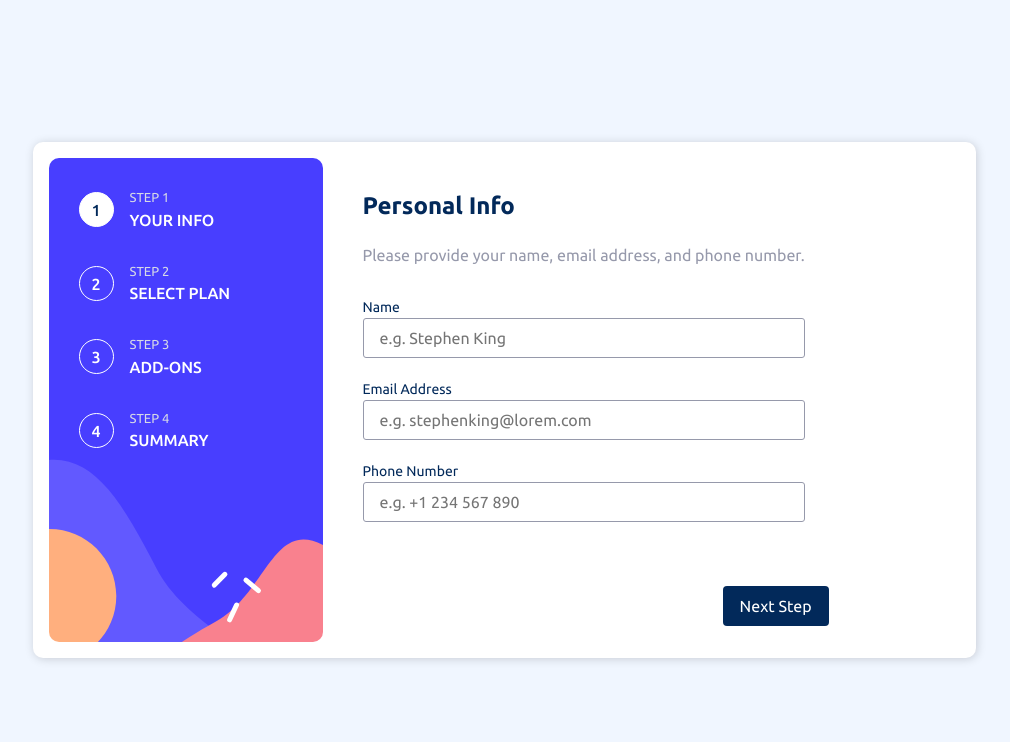
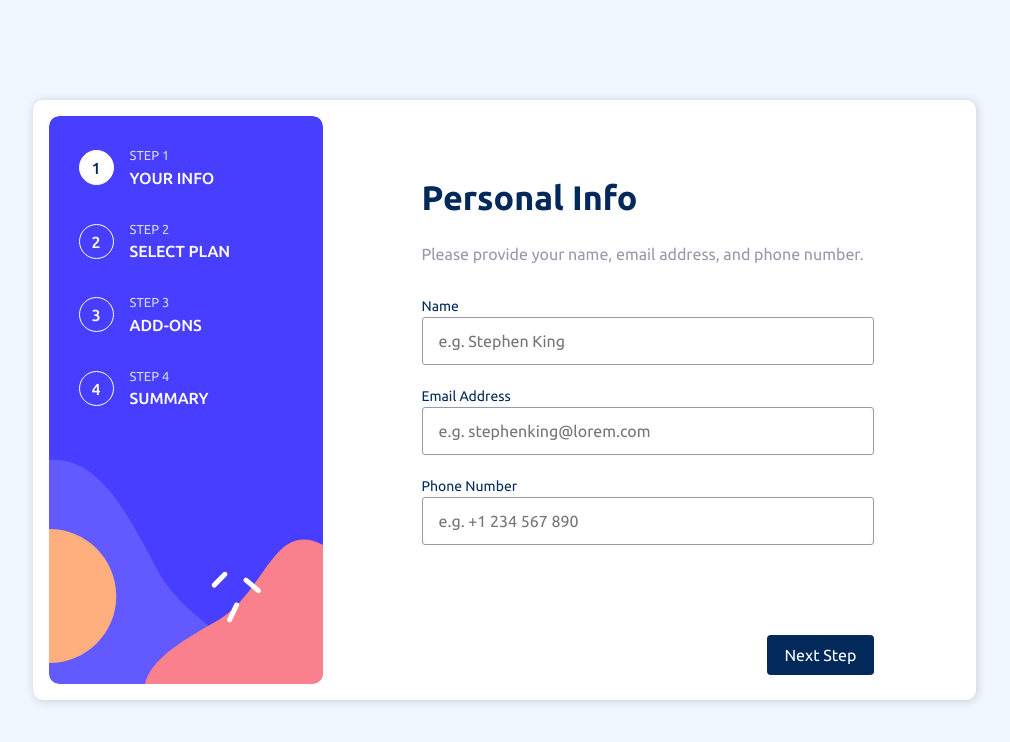
Before and after one commit to florianstancioiu/multi-step-form-main, a React (Create React App) app: page / in a window 1280 px wide. Shown: the top 742 px of the page, without its empty margins (136-1146 px from the left). Built offline with nearby package versions, Linux system fonts and the light colour scheme.

Commit message:
Implement responsive design for first screen

```diff
--- a/src/components/App.module.css
+++ b/src/components/App.module.css
@@ -7,9 +7,11 @@
   .main {
     display: flex;
     padding: 1.6rem;
+    padding-right: 0;
     border-radius: 1rem;
     background-color: var(--white);
     width: 943px;
+    min-height: 600px;
     margin: 0 auto;
     box-shadow: 1px 1px 10px 0px rgba(0, 0, 0, 0.17);
   }
--- a/src/components/Navigation/FooterNavigation.module.css
+++ b/src/components/Navigation/FooterNavigation.module.css
@@ -9,3 +9,11 @@
 .wrapper.first-step {
   justify-content: right;
 }
+
+@media screen and (min-width: 942px) {
+  .wrapper {
+    width: 45.2rem;
+    padding: 0;
+    margin: 90px 0 0;
+  }
+}
--- a/src/components/Screens/Screens.module.css
+++ b/src/components/Screens/Screens.module.css
@@ -1,3 +1,14 @@
 .screens {
   padding: 0 1.6rem;
 }
+
+@media screen and (min-width: 942px) {
+  .screens {
+    width: 65rem;
+    padding: 0;
+    display: flex;
+    flex-direction: column;
+    justify-content: center;
+    align-items: center;
+  }
+}
--- a/src/components/UI/Card.module.css
+++ b/src/components/UI/Card.module.css
@@ -25,5 +25,12 @@
   .card {
     position: static;
     box-shadow: none;
+    padding: 0;
+    width: 45.2rem;
+  }
+
+  .card h1 {
+    margin-top: 4.6rem;
+    font-size: 3.4rem;
   }
 }
--- a/src/components/UI/Input.module.css
+++ b/src/components/UI/Input.module.css
@@ -24,3 +24,14 @@
   border-radius: 0.3rem;
   border: 1px solid var(--cool-gray);
 }
+
+@media screen and (min-width: 942px) {
+  .input {
+    height: 4.8rem;
+    line-height: 4.8rem;
+  }
+
+  .wrapper:last-child {
+    margin-bottom: 0;
+  }
+}
--- a/src/store/MainContextProvider.js
+++ b/src/store/MainContextProvider.js
@@ -156,7 +156,7 @@ const MainContextProvider = ({ children }) => {
       return false;
     }
 
-    const emailAddressRegex = new RegExp('^[^s@]+@[^s@]+.[^s@]+$');
+    const emailAddressRegex = /^[^\s@]+@[^\s@]+\.[^\s@]+$/;
     if (!emailAddressRegex.test(personalInfo.emailAddress)) {
       setPersonalInfo((prevState) => {
         return {
```
